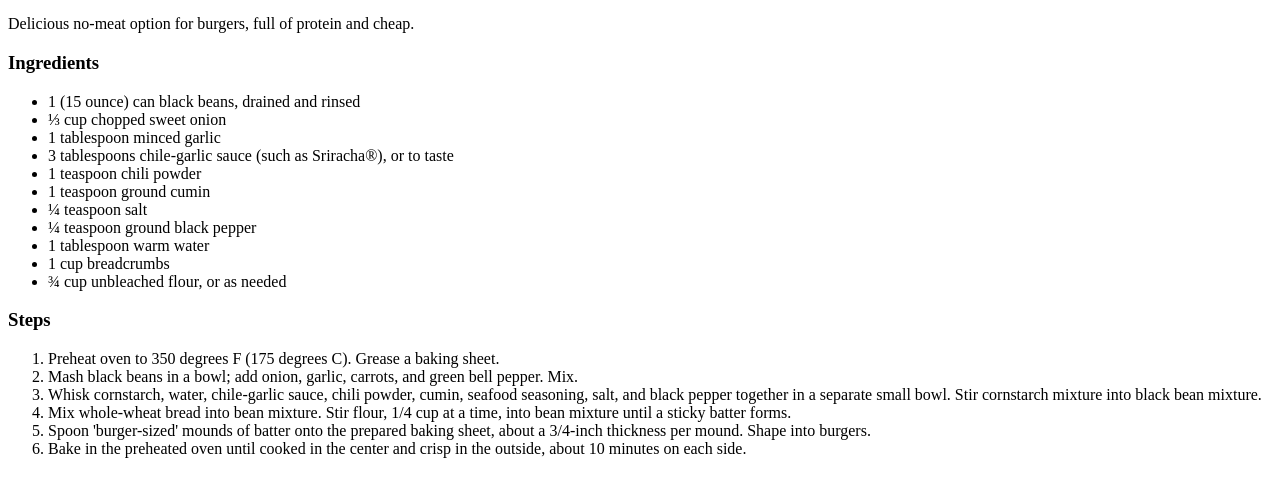
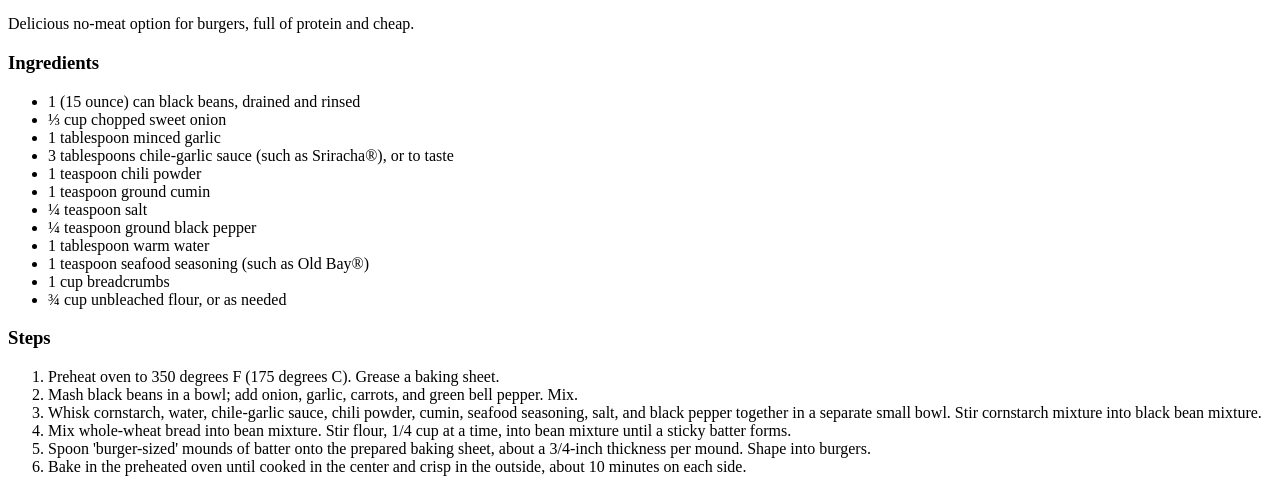
Before and after one commit to antwolfe/odin-recipes, a plain HTML site: page odin-recipes/recipes/bean-burgers.html in a window 1280 px wide. Shown: the part 428-920 px from the top of the page. Drawn offline with Linux system fonts and the light colour scheme.

Commit message:
fix bean burgers page

```diff
--- a/recipes/bean-burgers.html
+++ b/odin-recipes/recipes/bean-burgers.html
@@ -31,7 +31,7 @@
         <li>¼ teaspoon salt </li>
         <li>¼ teaspoon ground black pepper </li>
         <li>1 tablespoon warm water </li>
-        <li1 teaspoon seafood seasoning (such as Old Bay®) ></li>
+        <li>1 teaspoon seafood seasoning (such as Old Bay®)</li>
         <li>1 cup breadcrumbs</li>
         <li>¾ cup unbleached flour, or as needed </li>
       </ul>
```
Also changed, not shown: odin-recipes/index.html (renamed from index.html), odin-recipes/recipes/avocado-brownie.html (renamed from recipes/avocado-brownie.html), odin-recipes/recipes/protein-fluff.html (renamed from recipes/protein-fluff.html), 2 other files.
